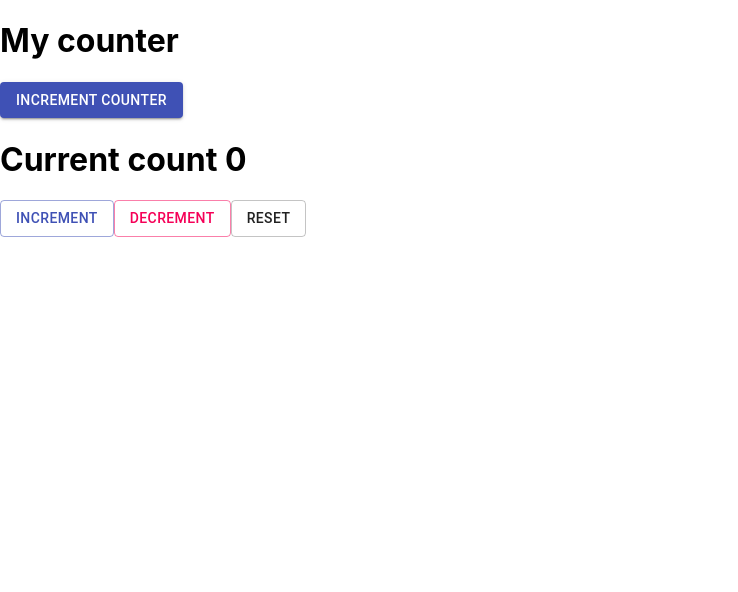
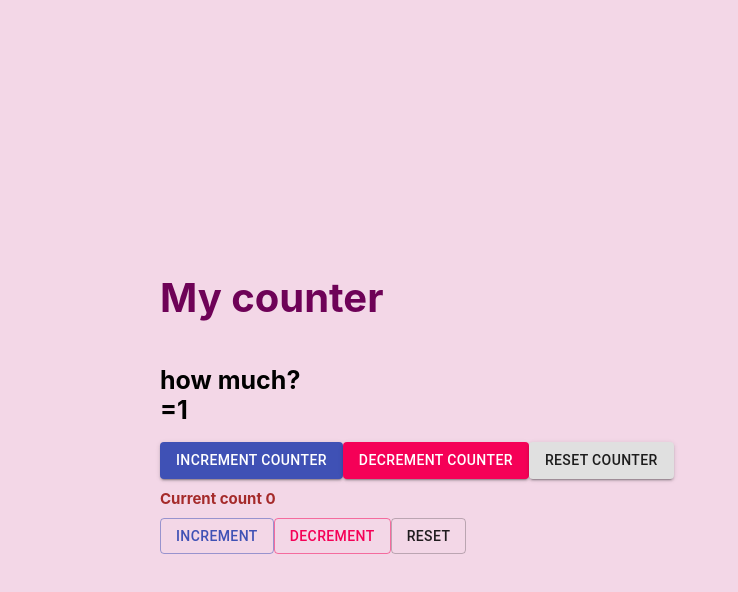
Before and after one commit to mashanobeard/second-task, a React (Create React App) app in the folder counter-counter/: page / in a window 1280 px wide. Shown: the top 592 px of the page, without its empty margins (0-738 px from the left). Built offline with nearby package versions, Linux system fonts and the light colour scheme.

Commit message:
parent counter

```diff
--- a/counter-counter/src/App.js
+++ b/counter-counter/src/App.js
@@ -1,13 +1,13 @@
 import './App.css';
-import CounterContainer from './containers/CounterContainer';
+
 import CounterParent from './containers/CounterParent';
 
 function App() {
   return (
     <div className="app">
-      <h1>My counter</h1>
+      <h1 className="header">My counter</h1>
        <CounterParent />
-      <CounterContainer  />
+
 
 
 
--- a/counter-counter/src/containers/CounterContainer.js
+++ b/counter-counter/src/containers/CounterContainer.js
@@ -7,9 +7,7 @@ class CounterContainer  extends React.Component{
     constructor(props){
         super(props)
 
-        this.state = {
-            count: 0
-        };
+        this.state = {count: 0 };
 
          this.handleIncrement = this.handleIncrement.bind(this)
          this.handleDecrement = this.handleDecrement.bind(this)
@@ -32,7 +30,13 @@ class CounterContainer  extends React.Component{
             count: 0 ,
         }))
     }
+    componentDidMount(){
+        console.log('did mount')
+    }
 
+    componentWillUnmount(){
+        console.log('will unmount')
+    }
 
     render(){
 
--- a/counter-counter/src/containers/CounterParent.js
+++ b/counter-counter/src/containers/CounterParent.js
@@ -9,35 +9,82 @@ class CounterParent  extends React.Component{
         super(props)
 
     this.state = {
-        counter: 0
+        numOfCounters: 1
     };
     this.counterIncrement = this.counterIncrement.bind(this)
+    this.counterDecrement = this.counterDecrement.bind(this)
+    this.counterReset = this.counterReset.bind(this)
+    this.evenValue = this.evenValue.bind(this)
+
    }
 
     counterIncrement () {
         this.setState((state) =>({
-            counter: this.state.counter + 1 ,
+            numOfCounters: this.state.numOfCounters + 1 ,
+            evenValue(){
+
+            }
         }))
+    }
+
+    counterDecrement(){
+        if(this.state.numOfCounters > 1){
+            this.setState((state) =>({
+            numOfCounters: this.state.numOfCounters - 1 ,
+        }))
+    }
+}
+    counterReset(){
+        this.setState((state) =>({
+            numOfCounters: 1,
+        }))
+    }
+
+    evenValue(){
+        if (this.state.count %2 === 0 ){
+            this.setState((state) =>({
+                count: this.state.count + 1,
+            }))
+        }
+    }
+
+
+
+   // oddValue{
+
+   // }
+
+    componentDidMount(){
+        console.log('did mount')
     }
 
     render(){
        const Counters = [];
-      for (var i = 0; i < this.state.counter; i += 1) {
+      for (var i = 0; i < this.state.numOfCounters; i += 1) {
        Counters.push(<CounterContainer key={i} />);
-     }
+     };
+
      const props ={
-          counter: this.state.counter,
-          counterIncrement: this.counterIncrement,
+        numOfCounters: this.state.numOfCounters,
+        counterIncrement: this.counterIncrement,
+        counterDecrement: this.counterDecrement,
+        counterReset: this.counterReset,
+        evenValue: this.evenValue
 
       }
         return(
-            <Counter2 {...props}/>
+            <div>
+            <Counter2 {...props}/>{Counters}
+            </div>
         );
     }
 }
     CounterParent.propTypes ={
         counterIncrement: PropTypes.func,
-        counter: PropTypes.number,
+        numOfCounters: PropTypes.number,
+        counterDecrement: PropTypes.func,
+        counterReset: PropTypes.func,
+        evenValue: PropTypes.func
 
     }
 
--- a/counter-counter/src/index.css
+++ b/counter-counter/src/index.css
@@ -5,9 +5,34 @@ body {
     sans-serif;
   -webkit-font-smoothing: antialiased;
   -moz-osx-font-smoothing: grayscale;
+  background-color: rgb(243, 215, 231);
 }
 
 code {
   font-family: source-code-pro, Menlo, Monaco, Consolas, 'Courier New',
     monospace;
 }
+
+.app{
+  font-size: 20px;
+  display: flex;
+  flex-direction: column;
+  justify-content: center;
+  height: 100vh;
+  margin:0 auto;
+  width: 75%;
+
+}
+
+.curHeader{
+  font-size: 15px;
+  color:brown;
+}
+
+.header{
+  color: rgb(110, 2, 87);
+}
+
+.num{
+  font-size: 25px;
+}
--- a/counter-counter/src/views/Counter/index.js
+++ b/counter-counter/src/views/Counter/index.js
@@ -8,7 +8,7 @@ const Counter = (props) =>(
 
     <div >
 
-  <h1>{"Current count  " + props.count}</h1>
+  <h1 className="curHeader"> {"Current count  " + props.count}</h1>
 
       <Button variant="outlined" color="primary" onClick ={props.handleIncrement}>
         Increment
--- a/counter-counter/src/views/Counter/index2.js
+++ b/counter-counter/src/views/Counter/index2.js
@@ -4,13 +4,22 @@ import Button from '@material-ui/core/Button';
 
 
 
-const Counter2 = (CounterIncrement) =>(
+const Counter2 = (props) =>(
 
     <div >
-
-     <Button variant="contained" color="primary" onClick={CounterIncrement} >
+      <h1 className="num">how much?
+          <div>={props.numOfCounters}</div>
+      </h1>
+     <Button  variant="contained" color="primary" onClick={props.counterIncrement} >
         Increment Counter
       </Button>
+      <Button  variant="contained" color="secondary" onClick={props.counterDecrement} >
+        Decrement Counter
+      </Button>
+      <Button  variant="contained" color="default" onClick={props.counterReset} >
+        Reset Counter
+      </Button>
+
 
 
     </div>
```
